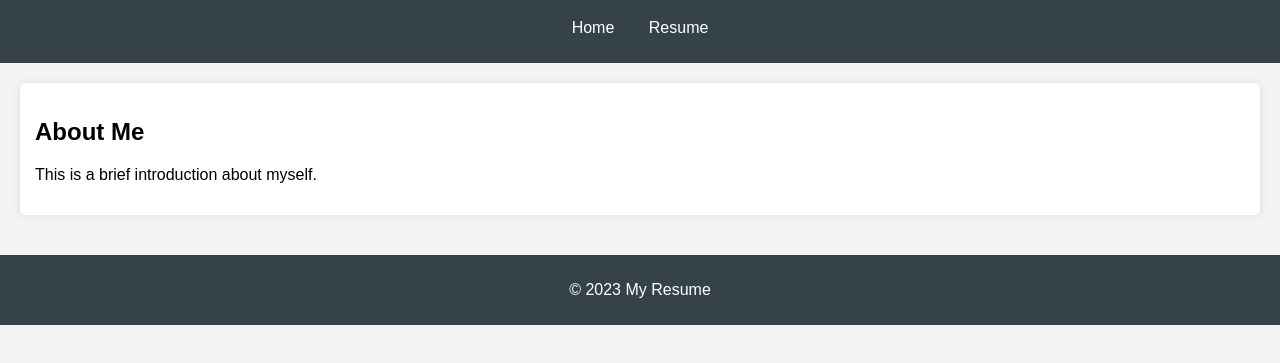
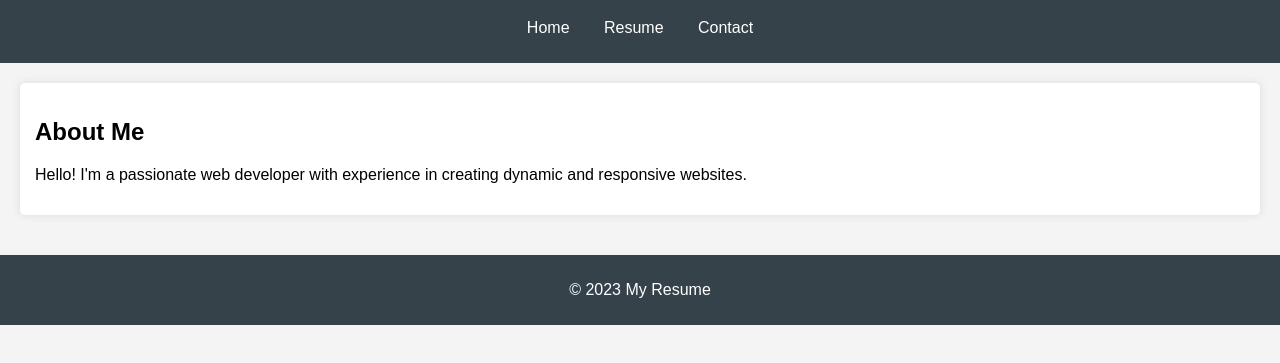
Before and after one commit to Aamna744/webapp, a plain HTML site: page index.html in a window 1280 px wide. Shown: the part 71-434 px from the top of the page. Drawn offline with Linux system fonts and the light colour scheme.

Commit message:
Update index.html

```diff
--- a/index.html
+++ b/index.html
@@ -13,13 +13,14 @@
             <ul>
                 <li><a href="index.html">Home</a></li>
                 <li><a href="resume.html">Resume</a></li>
+                <li><a href="contact.html">Contact</a></li>
             </ul>
         </nav>
     </header>
     <main>
         <section>
             <h2>About Me</h2>
-            <p>This is a brief introduction about myself.</p>
+            <p>Hello! I'm a passionate web developer with experience in creating dynamic and responsive websites.</p>
         </section>
     </main>
     <footer>
```
